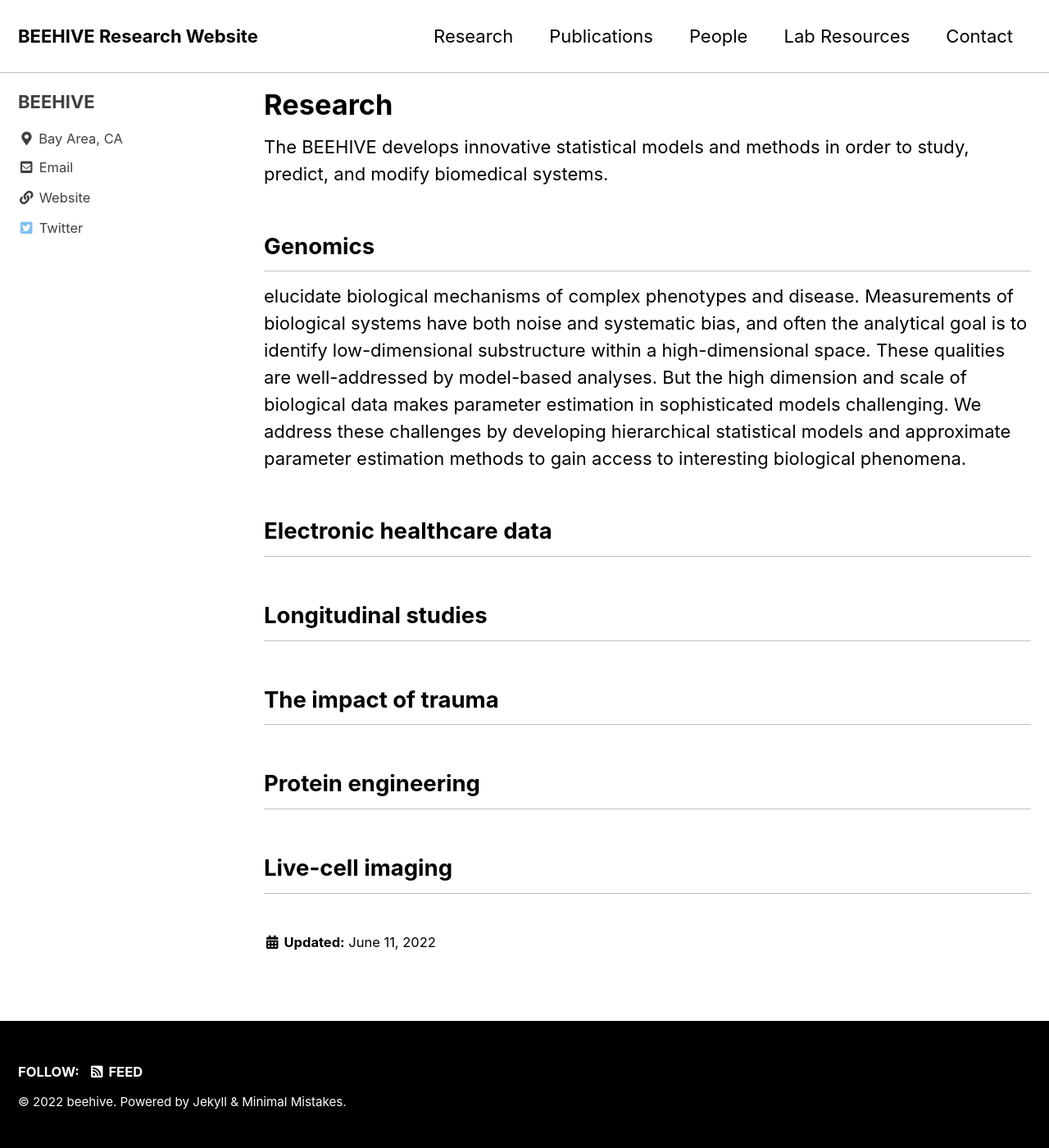
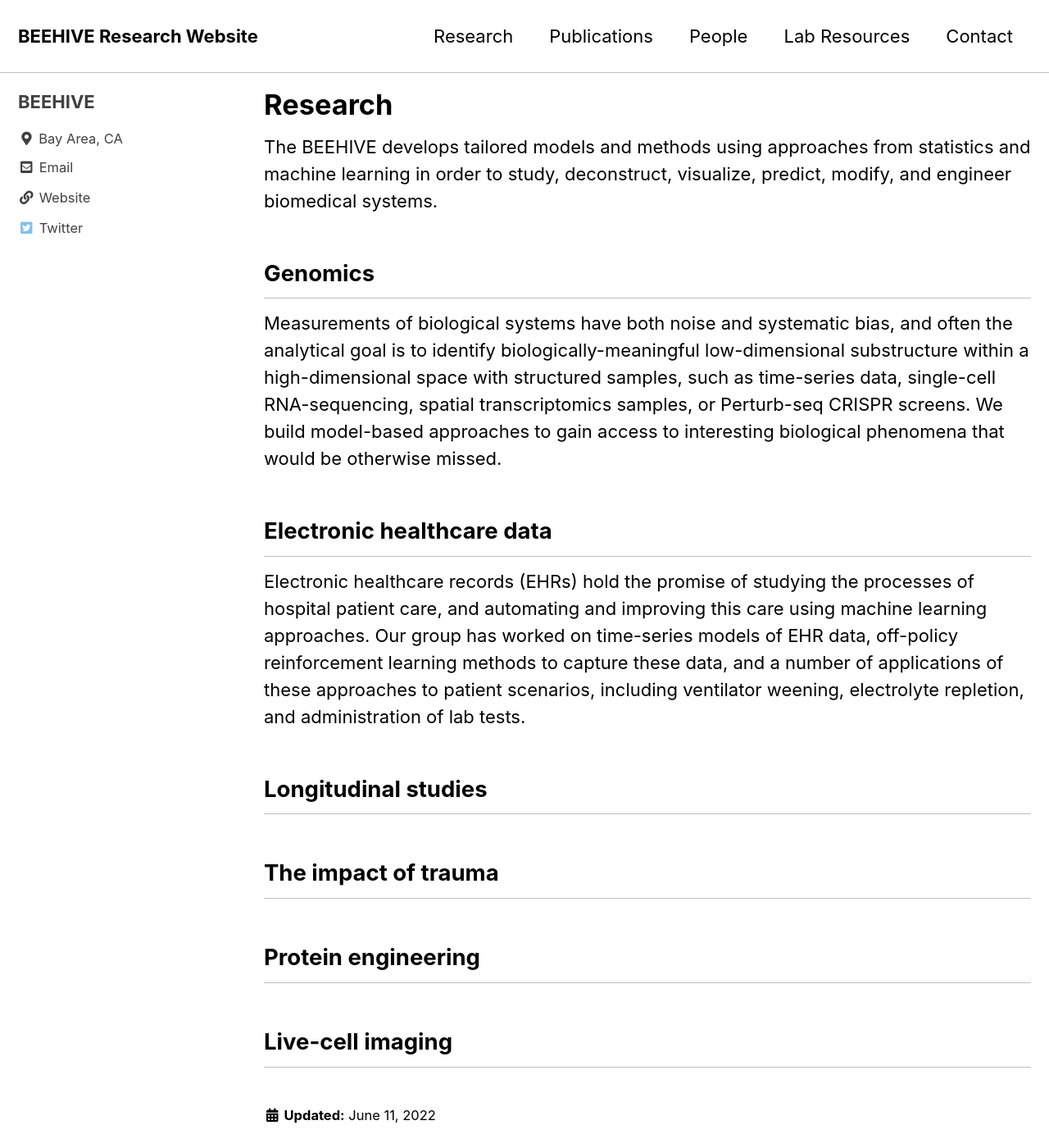
Before and after one commit to stanfordbeehive/stanfordbeehive.github.io, a Jekyll site: the page built from _pages/research.md, in a window 1280 px wide and 1400 px high. Shown: the whole window at 82% size. Built offline with Jekyll 4.4.1, drawn with Linux system fonts in a browser that asks for light colours; cached includes are drawn as plain includes.

Commit message:
Update research.md

```diff
--- a/_pages/research.md
+++ b/_pages/research.md
@@ -4,12 +4,13 @@ permalink: /research/
 date: 2022-06-11
 ---
 
-The BEEHIVE develops innovative statistical models and methods in order to study, predict, and modify biomedical systems.
+The BEEHIVE develops tailored models and methods using approaches from statistics and machine learning in order to study, deconstruct, visualize, predict, modify, and engineer biomedical systems.
 
 ## Genomics
-elucidate biological mechanisms of complex phenotypes and disease. Measurements of biological systems have both noise and systematic bias, and often the analytical goal is to identify low-dimensional substructure within a high-dimensional space. These qualities are well-addressed by model-based analyses. But the high dimension and scale of biological data makes parameter estimation in sophisticated models challenging. We address these challenges by developing hierarchical statistical models and approximate parameter estimation methods to gain access to interesting biological phenomena.
+Measurements of biological systems have both noise and systematic bias, and often the analytical goal is to identify biologically-meaningful low-dimensional substructure within a high-dimensional space with structured samples, such as time-series data, single-cell RNA-sequencing, spatial transcriptomics samples, or Perturb-seq CRISPR screens. We build model-based approaches to gain access to interesting biological phenomena that would be otherwise missed.
 
 ## Electronic healthcare data
+Electronic healthcare records (EHRs) hold the promise of studying the processes of hospital patient care, and automating and improving this care using machine learning approaches. Our group has worked on time-series models of EHR data, off-policy reinforcement learning methods to capture these data, and a number of applications of these approaches to patient scenarios, including ventilator weening, electrolyte repletion, and administration of lab tests.
 
 ## Longitudinal studies
 
```
